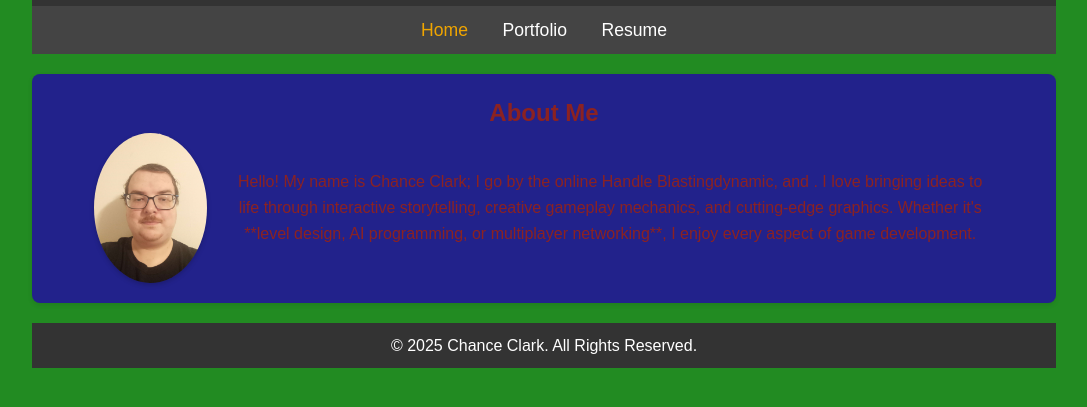
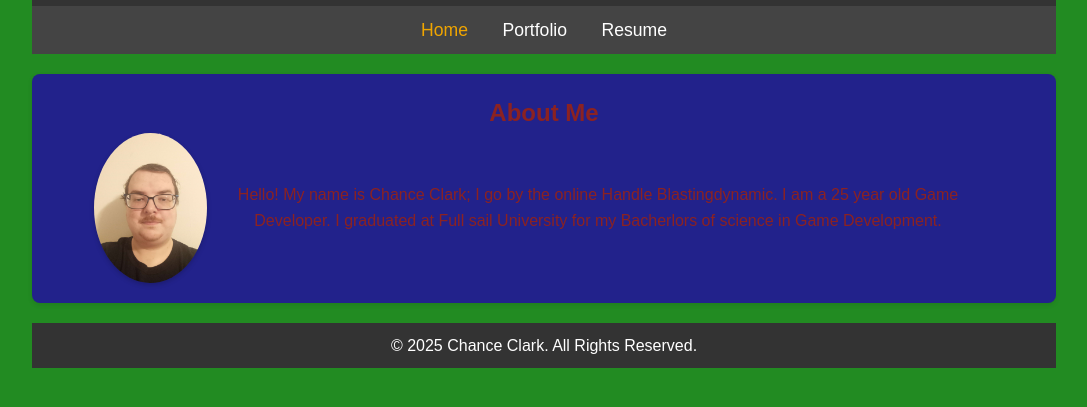
Before and after one commit to Blastingdynamic/Blastingdynamic.github.io, a plain HTML site: page index.html in a window 1280 px wide. Shown: the part 85-492 px from the top of the page, without its empty margins (96-1183 px from the left). Drawn offline with Linux system fonts and the light colour scheme.

Commit message:
update index

```diff
--- a/index.html
+++ b/index.html
@@ -23,9 +23,8 @@
         <h2>About Me</h2>
         <div class="about-content">
             <img src="Images/ChanceClark.jpg" alt="Profile Picture" class="profile-pic">
-            <p>Hello! My name is Chance Clark; I go by the online Handle Blastingdynamic, and .
-
-            I love bringing ideas to life through interactive storytelling, creative gameplay mechanics, and cutting-edge graphics. Whether it's **level design, AI programming, or multiplayer networking**, I enjoy every aspect of game development.</p>
+            <p>Hello! My name is Chance Clark; I go by the online Handle Blastingdynamic. I am a 25 year old Game Developer. I graduated at Full sail University for my Bacherlors of science in Game Development.</p>
+            <p>&nbsp; </p>
         </div>
     </section>
     <footer>
```
